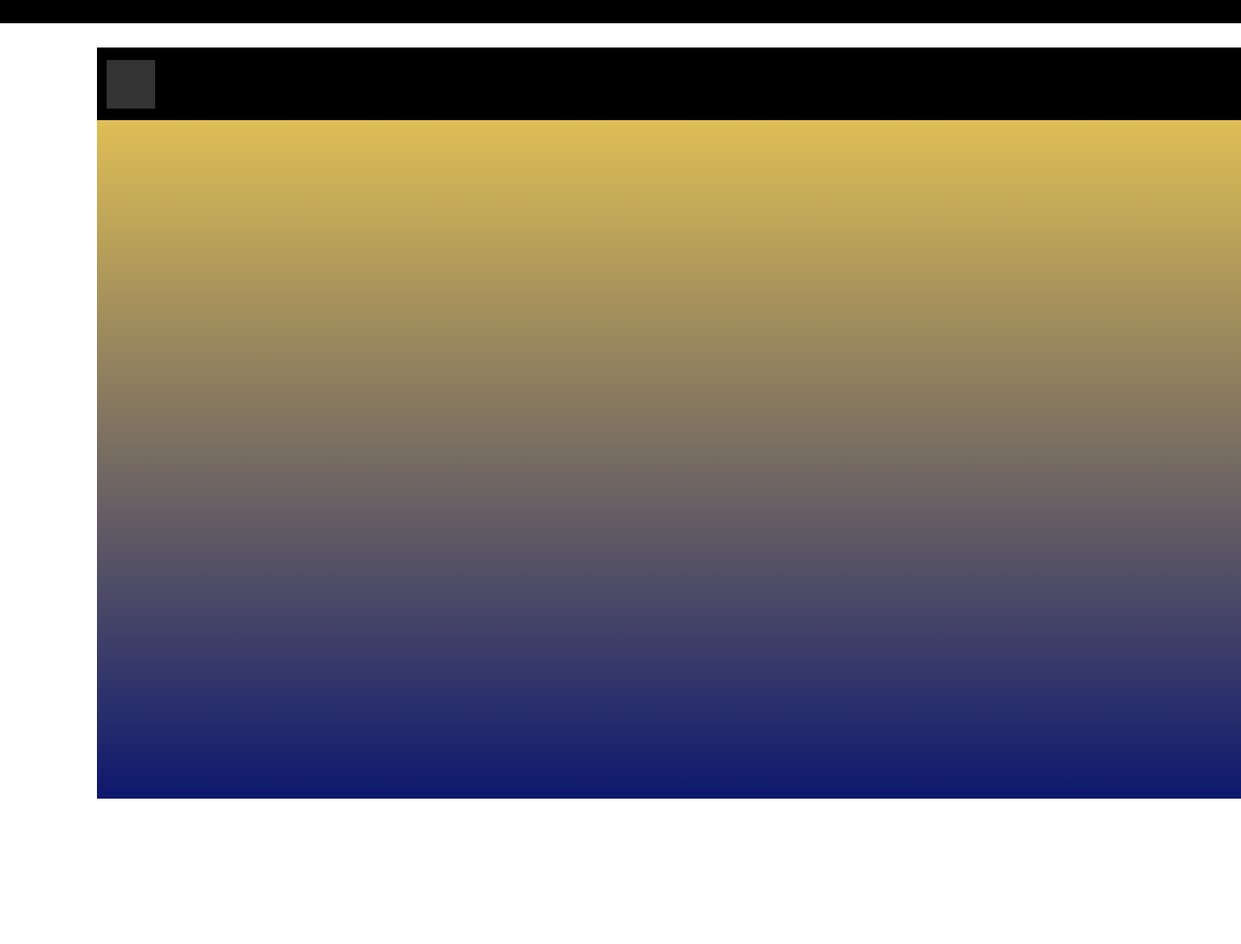
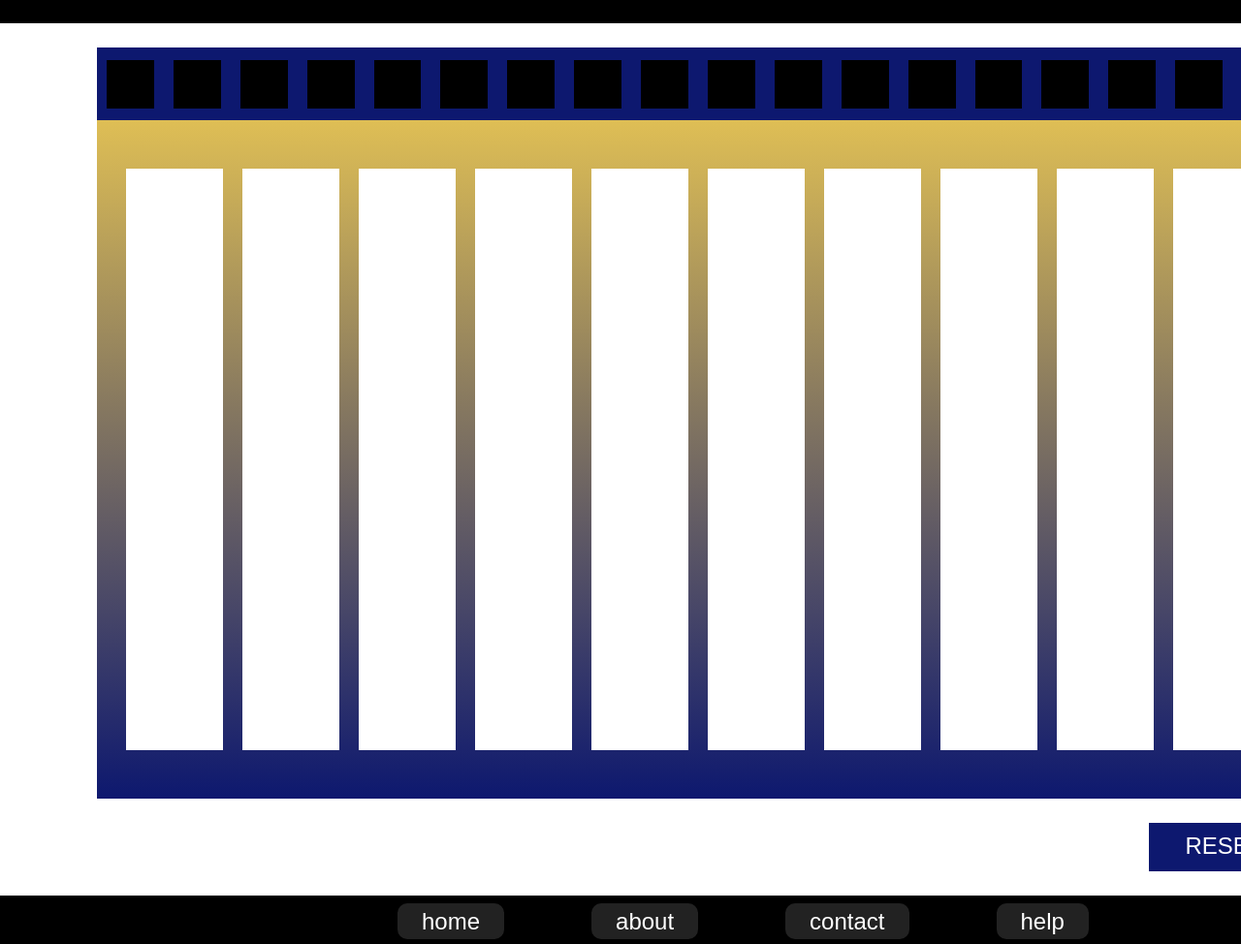
Before and after one commit to h-main81423/main_h_fuller_s_musicmixer, a plain HTML site: page index.html in a window 1280 px wide. Shown: the part 76-1050 px from the top of the page at 97% size. Before the commit the page ends 1000 px from the top, so only its background shows below. Drawn offline with Linux system fonts and the light colour scheme.

Commit message:
finished shelling for html and css

```diff
--- a/css/main.css
+++ b/css/main.css
@@ -33,6 +33,7 @@
 
 #mainNav ul li a {
 	text-decoration: none;
+	text-transform: uppercase;
 	color: #FFF;
 	padding-left: 25px;
 	padding-right: 25px;
@@ -56,15 +57,90 @@
 
 #musicNav {
 	height: 75px;
-	background-color: #000000;
+	background-color: #0d186f;
 	display: flex;
 }
 
 #musicIcons {
 	flex-direction: row;
 	margin-left: 10px;
+	margin-right: 10px;
 	width: 50px;
 	height: 50px;
 	margin-top: 13px;
-	background-color: #333;
+	background-color: #000;
 }
+
+#musicBox {
+	width: 1220px;
+	height: 775px;
+	margin-left: 10px;
+}
+
+#figureContainer {
+	width: 1240px;
+	height: 675px;
+	margin-top: 50px;
+	display: flex;
+}
+
+#figure {
+	flex-direction: row;
+	margin-left: 20px;
+	width: 100px;
+	height: 600px;
+	background-color: #FFF;
+}
+
+
+#resetButton {
+	margin-top: 25px;
+	margin-left: 1185px;
+	width: 155px;
+	height: 50px;
+	background-color: #0d186f;
+}
+
+#resetButton p {
+	padding-top: 12px;
+	font-size: 24px;
+	text-transform: uppercase;
+	text-align: center;
+	font-family: Arial;
+	color: #FFF;
+}
+
+#footerNav {
+	margin-top: 25px;
+	height: 50px;
+	background: #000;
+}
+
+#footerNav ul {
+	margin-left: 410px;
+	display: flex;
+}
+
+#footerNav ul li {
+	font-family: Arial;
+	font-size: 24px;
+	margin-top: 15px;
+	margin-right: 90px;
+	flex-direction: row;
+}
+
+#footerNav ul li a {
+	text-decoration: none;
+	text-transform: lowercase;
+	color: #FFF;
+	padding-left: 25px;
+	padding-right: 25px;
+	padding-top: 5px;
+	padding-bottom: 5px;
+	background-color: #222;
+	border-radius: 10px;
+}
+
+#footerNav ul li a:hover {
+	background-color: #353535;
+}
--- a/index.html
+++ b/index.html
@@ -18,19 +18,56 @@
 		</nav>
 
 	<div id="musicWrapper">
+		<div id="musicNav">
+				<div id="musicIcons"></div>
+				<div id="musicIcons"></div>
+				<div id="musicIcons"></div>
+				<div id="musicIcons"></div>
+				<div id="musicIcons"></div>
+				<div id="musicIcons"></div>
+				<div id="musicIcons"></div>
+				<div id="musicIcons"></div>
+				<div id="musicIcons"></div>
+				<div id="musicIcons"></div>
+				<div id="musicIcons"></div>
+				<div id="musicIcons"></div>
+				<div id="musicIcons"></div>
+				<div id="musicIcons"></div>
+				<div id="musicIcons"></div>
+				<div id="musicIcons"></div>
+				<div id="musicIcons"></div>
+				<div id="musicIcons"></div>
+			</div>
 		<div id="musicBox">
-			<div id="musicNav">
-				<div id="musicIcons">
-				</div>
-			</div>
 			<div id="figureContainer">
-				<div id="figure">
-
-				</div>
+				<div id="figure"></div>
+				<div id="figure"></div>
+				<div id="figure"></div>
+				<div id="figure"></div>
+				<div id="figure"></div>
+				<div id="figure"></div>
+				<div id="figure"></div>
+				<div id="figure"></div>
+				<div id="figure"></div>
+				<div id="figure"></div>
 			</div>
 		</div>
 	</div>
+
+	<div id="resetButton">
+		<p>Reset</p>
 	</div>
+
+	<nav id="footerNav">
+			<ul>
+				<li><a href="#">Home</a></li>
+				<li><a href="#">About</a></li>
+				<li><a href="#">Contact</a></li>
+				<li><a href="#">Help</a></li>
+			</ul>
+		</nav>
+
+	</div> <!-- END SITE CONTAINER -->
 	<!-- Content goes here -->
 	<script src="js/main.js"></script>
 </body>
```
